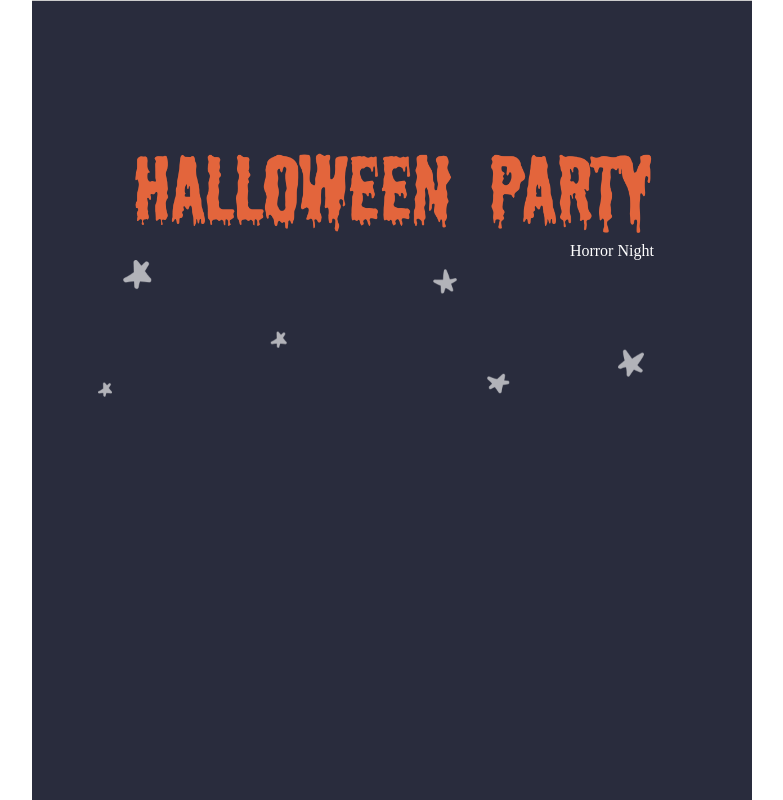
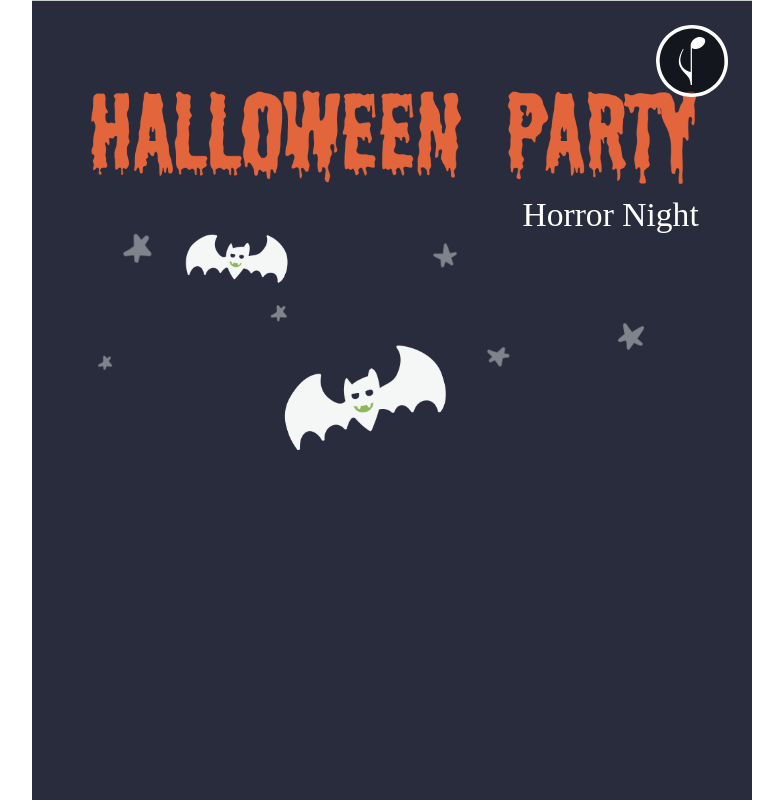
Before and after one commit to linzowo/mobile-web-h5, a website built with webpack: page 01-halloween/src/index.html in a window 1280 px wide. Shown: the whole page, without its empty margins (248-1031 px from the left). Built offline with nearby package versions, Linux system fonts and the light colour scheme.

Commit message:
万圣节-04:完成音乐播放图标及控件内容

```diff
--- a/01-halloween/src/css/1.scss
+++ b/01-halloween/src/css/1.scss
@@ -1,10 +1,42 @@
 // 第一页样式设置
+
+// 边角音乐播放开关开始
+.music {
+  position: absolute;
+  z-index: 999;
+  top: 1rem;
+  right: 1rem;
+  width: 3rem;
+  height: 3rem;
+  background-image: url("../images/yf.svg");
+  background-size: 100%;
+}
+
+// 音乐播放动画
+.music-off {
+  animation-name: music-off;
+  animation-duration: 3s;
+  animation-timing-function: linear;
+  animation-iteration-count: infinite;
+}
+
+// 定义音乐播放时的动画效果
+@keyframes music-off {
+  0% {
+    -webkit-transform: rotate(0deg);
+  }
+  100% {
+    -webkit-transform: rotate(360deg);
+  }
+}
+
+// 边角音乐播放开关结束
 
 // 顶部标题区域开始
 .title {
-  margin-top: 3.23rem;
-  margin-left: 2.3rem;
-  margin-right: 2.3rem;
+  margin-top: 3rem;
+  margin-left: 2.22rem;
+  margin-right: 2.22rem;
 
   img {
     width: 100%;
@@ -14,6 +46,7 @@
   .sub-title {
     color: #fff;
     text-align: right;
+    font-size: 1.4rem;
   }
 }
 // 顶部标题区域结束
@@ -27,11 +60,17 @@
     width: 100%;
     top: 0;
     left: 0;
-    .star {
-      img {
-        width: 100%;
-        height: auto;
-      }
+
+    // 头部区域图片
+    img {
+      position: absolute;
+      width: 100%;
+      height: auto;
+    }
+
+    .bat {
+      opacity: 0;
+      animation: fadeIn 2s infinite 2s, pulse 800ms infinite 2s;
     }
   }
   .content-body {
--- a/01-halloween/src/css/common.scss
+++ b/01-halloween/src/css/common.scss
@@ -28,24 +28,12 @@
   }
 }
 
-@media (min-width: 992px) {
-  .container {
-    max-width: 720px;
-  }
-}
-
-@media (min-width: 1200px) {
-  .container {
-    max-width: 720px;
-  }
-}
-
 //   容器设置
 
 .container {
-  font-size: 16px; // 重置从html继承来的字体大小
   background-color: #292c3d;
   height: 800px;
   margin: 0 auto;
   border-top: 1px solid #ccc;
+  position: relative;
 }
--- a/01-halloween/src/index.html
+++ b/01-halloween/src/index.html
@@ -1,16 +1,31 @@
 <!DOCTYPE html>
 <html lang="zh">
   <head>
-    <meta charset="UTF-8">
-    <meta name="viewport" content="width=device-width, initial-scale=1.0, user-scalable=0">
-    <meta http-equiv="X-UA-Compatible" content="ie=edge">
+    <meta charset="UTF-8" />
+    <meta
+      name="viewport"
+      content="width=device-width, initial-scale=1.0, user-scalable=0"
+    />
+    <meta http-equiv="X-UA-Compatible" content="ie=edge" />
     <title>移动端万圣节h5</title>
   </head>
   <body>
     <div class="container">
+      <!-- 边角音乐播放开关 -->
+      <div class="music music-off">
+        <div class="music-control">
+          <audio autoplay loop preload>
+            <source
+              src="http://music.163.com/song/media/outer/url?id=65528.mp3"
+              type="audio/mpeg"
+            />
+          </audio>
+        </div>
+      </div>
+      <!-- 边角音乐播放开关 -->
       <!-- 顶部标题区开始 -->
-        <div class="title animated fadeInDown delay-1s">
-            <img src="./images/title.png" alt="">
+      <div class="title animated fadeInDown">
+        <img src="./images/title.png" alt="" />
         <div class="sub-title">
           Horror Night
         </div>
@@ -20,16 +35,17 @@
       <!-- 展示区开始 -->
       <div class="content">
         <div class="content-head">
-                <div class="star animated infinite fadeIn fast">
-                    <img src="./images/star.png" alt="">
+          <div class="star animated infinite fadeIn slow delay-1s">
+            <img src="./images/star.png" alt="" />
           </div>
-                <div class="bat"></div>
+          <div class="bat animated">
+            <img src="./images/bat.png" alt="" />
+          </div>
         </div>
         <div class="content-body"></div>
         <div class="content-foot"></div>
       </div>
       <!-- 展示区结束 -->
-
     </div>
   </body>
 </html>
--- a/01-halloween/src/js/main.js
+++ b/01-halloween/src/js/main.js
@@ -1,7 +1,8 @@
 // 程序入口文件
 
 // 引入其他模块
-import show from "./index.js";
+import show from "./index.js"; // 测试导入模块是否成功的测试模块
+import musicControlModel from './music_control_model.js'; // 控制音乐播放与暂停的模块
 
 // 引入样式文件
 import '../css/common.scss';
@@ -11,8 +12,12 @@ import "../css/1.scss";
 import "../css/animate.css"
 
 // 解决移动端样式尺寸适配问题。动态计算rem的基准值
-document.documentElement.style.fontSize = document.documentElement.clientWidth/30 + "px";
+let htmlObj = document.documentElement,
+htmlWidth = htmlObj.clientWidth>=768?720:htmlObj.clientWidth;
+htmlObj.style.fontSize = htmlWidth/30 + "px";
 
+// 为音乐播放元素添加事件
+musicControlModel(document.querySelector('.music'));
 
 // 热模块更新处理区域
 if (module.hot) {
@@ -20,4 +25,8 @@ if (module.hot) {
     console.log("Accepting the updated show module!");
     show();
   });
+  module.hot.accept("./music_control_model.js", function() {
+    console.log("Accepting the updated show module!");
+    musicControlModel(document.querySelector('.music'));
+  });
 }
--- /dev/null
+++ b/01-halloween/src/js/music_control_model.js
@@ -0,0 +1,16 @@
+// 关于音乐控制的控件
+
+export default function musicControlModel(dom){
+    let domNode = dom,
+    musicPlayer = domNode.querySelector(".music-control audio");
+    domNode.addEventListener('click',function(){
+        // 检测当前音乐播放器状态，根据状态变换为另一状态
+        if(musicPlayer.paused){
+            musicPlayer.play(); // 继续播放
+            domNode.style = "animation-play-state: running;"; // 继续运行播放动画
+        }else{
+            musicPlayer.pause(); // 停止播放
+            domNode.style = "animation-play-state: paused;"; // 停止运行播放动画
+        }
+    })
+}
--- a/01-halloween/webpack.config.js
+++ b/01-halloween/webpack.config.js
@@ -45,7 +45,7 @@ module.exports = {
       },
       {
         // 处理图片的loader
-        test: /\.(png|jpg|gif)$/,
+        test: /\.(png|jpg|gif|svg)$/,
         use: [
           {
             loader: "url-loader",
```
Also changed, not shown: 01-halloween/src/images/bat.png (added), 01-halloween/src/images/yf.svg (added). Lines whose indentation alone changed are shown as unchanged.
